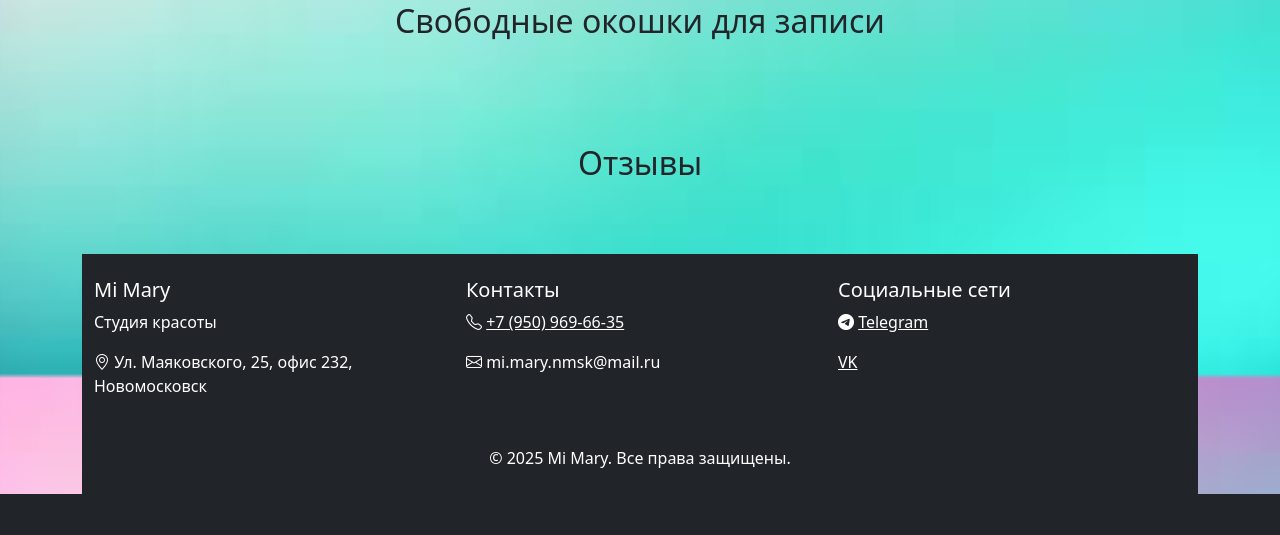
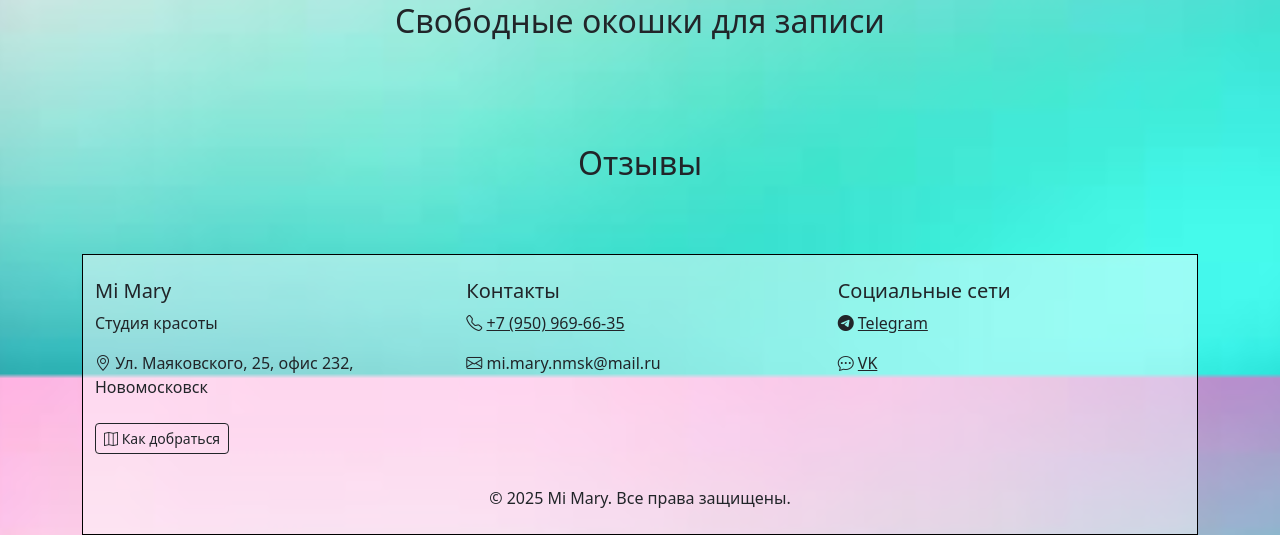
Before and after one commit to AlexStone1991/Mi.Mary, a Django app: page / in a window 1280 px wide. Shown: the part 1224-1759 px from the top of the page. Before the commit the page ends 1718 px from the top, so only its background shows below. Run offline with Django 5.2, Linux system fonts and the light colour scheme; data that the repository does not hold is empty.

Commit message:
mi_mary - правки с landingom

```diff
--- a/static/css/main.css
+++ b/static/css/main.css
@@ -1,6 +1,6 @@
 html {
     scroll-behavior: smooth;
-    background-color: #ff00fb55;
+    background-color: #00fbff55;
 }
 
 .nav-block {
--- a/static/js/main.js
+++ b/static/js/main.js
@@ -26,3 +26,26 @@ document.addEventListener("DOMContentLoaded", function() {
     // Вызываем нашу функцию
     animateOnScroll();
 });
+// Добавь в конец скрипта
+document.addEventListener('DOMContentLoaded', function() {
+    // Фикс для мобильного скролла
+    function fixMobileScroll() {
+        if (window.innerWidth < 768) {
+            document.documentElement.style.overflowX = 'hidden';
+            document.body.style.overflowX = 'hidden';
+        }
+    }
+
+    fixMobileScroll();
+    window.addEventListener('resize', fixMobileScroll);
+
+    // Дополнительно: закрываем меню при клике на ссылку
+    document.querySelectorAll('.nav-link').forEach(link => {
+        link.addEventListener('click', function() {
+            const navbar = document.querySelector('.navbar-collapse');
+            if (navbar.classList.contains('show')) {
+                bootstrap.Collapse.getInstance(navbar).hide();
+            }
+        });
+    });
+});
--- a/templates/landing.html
+++ b/templates/landing.html
@@ -194,23 +194,31 @@
     </div>
 </section>
 
-<footer class="bg-dark text-white py-4">
+<!-- Футер БЕЗ карты внутри -->
+<footer class="bg-white text-dark py-4" style="background-color: rgba(255, 255, 255, 0.459) !important; border: 1px solid #000000;">
     <div class="container">
         <div class="row">
             <div class="col-md-4 mb-3">
                 <h5>Mi Mary</h5>
                 <p>Студия красоты</p>
                 <p><i class="bi bi-geo-alt"></i> Ул. Маяковского, 25, офис 232, Новомосковск</p>
+
+                <!-- Только кнопка в футере -->
+                <a href="https://yandex.ru/maps/10830/novomoskovsk/house/ulitsa_mayakovskogo_25/Z0EYdA5oT0EPQFtufXxxdXRmYQ==/?ll=38.298648%2C54.004855&z=19.63"
+                   target="_blank"
+                   class="btn btn-outline-dark btn-sm mt-2">
+                    <i class="bi bi-map"></i> Как добраться
+                </a>
             </div>
             <div class="col-md-4 mb-3">
                 <h5>Контакты</h5>
-                <p><i class="bi bi-telephone"></i> <a href="tel:+79509696635" class="text-white">+7 (950) 969-66-35</a></p>
+                <p><i class="bi bi-telephone"></i> <a href="tel:+79509696635" class="text-dark">+7 (950) 969-66-35</a></p>
                 <p><i class="bi bi-envelope"></i> mi.mary.nmsk@mail.ru</p>
             </div>
             <div class="col-md-4 mb-3">
                 <h5>Социальные сети</h5>
-                <p><i class="bi bi-telegram"></i> <a href="https://t.me/mi_mary_nmsk" class="text-white">Telegram</a></p>
-                <p><i class="bi bi-vk"></i> <a href="https://vk.com/mi.mary.nmsk71" class="text-white">VK</a></p>
+                <p><i class="bi bi-telegram"></i> <a href="https://t.me/mimarynmsk71" class="text-dark">Telegram</a></p>
+                <p><i class="bi bi-chat-dots"></i> <a href="https://vk.com/mi.mary.nmsk71" class="text-dark">VK</a></p>
             </div>
         </div>
         <div class="text-center mt-3">
@@ -374,5 +382,29 @@ document.addEventListener('DOMContentLoaded', function() {
         });
     });
 });
+// Добавь в конец скрипта
+document.addEventListener('DOMContentLoaded', function() {
+    // Фикс для мобильного скролла
+    function fixMobileScroll() {
+        if (window.innerWidth < 768) {
+            document.documentElement.style.overflowX = 'hidden';
+            document.body.style.overflowX = 'hidden';
+        }
+    }
+
+    fixMobileScroll();
+    window.addEventListener('resize', fixMobileScroll);
+
+    // Дополнительно: закрываем меню при клике на ссылку
+    document.querySelectorAll('.nav-link').forEach(link => {
+        link.addEventListener('click', function() {
+            const navbar = document.querySelector('.navbar-collapse');
+            if (navbar.classList.contains('show')) {
+                bootstrap.Collapse.getInstance(navbar).hide();
+            }
+        });
+    });
+});
 </script>
+
 {% endblock %}
```
Also changed, not shown: templates/about.html (+26 -3 lines).
